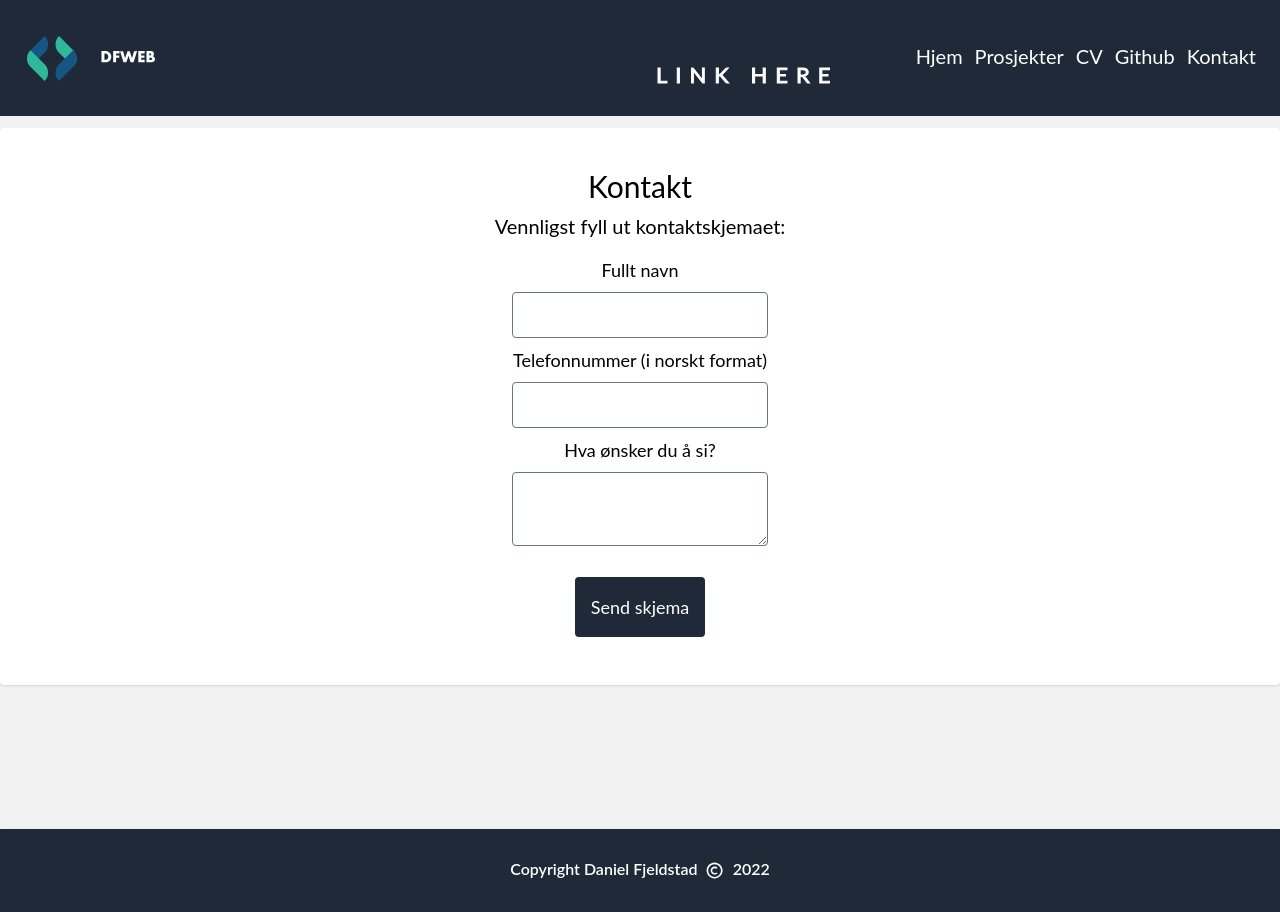
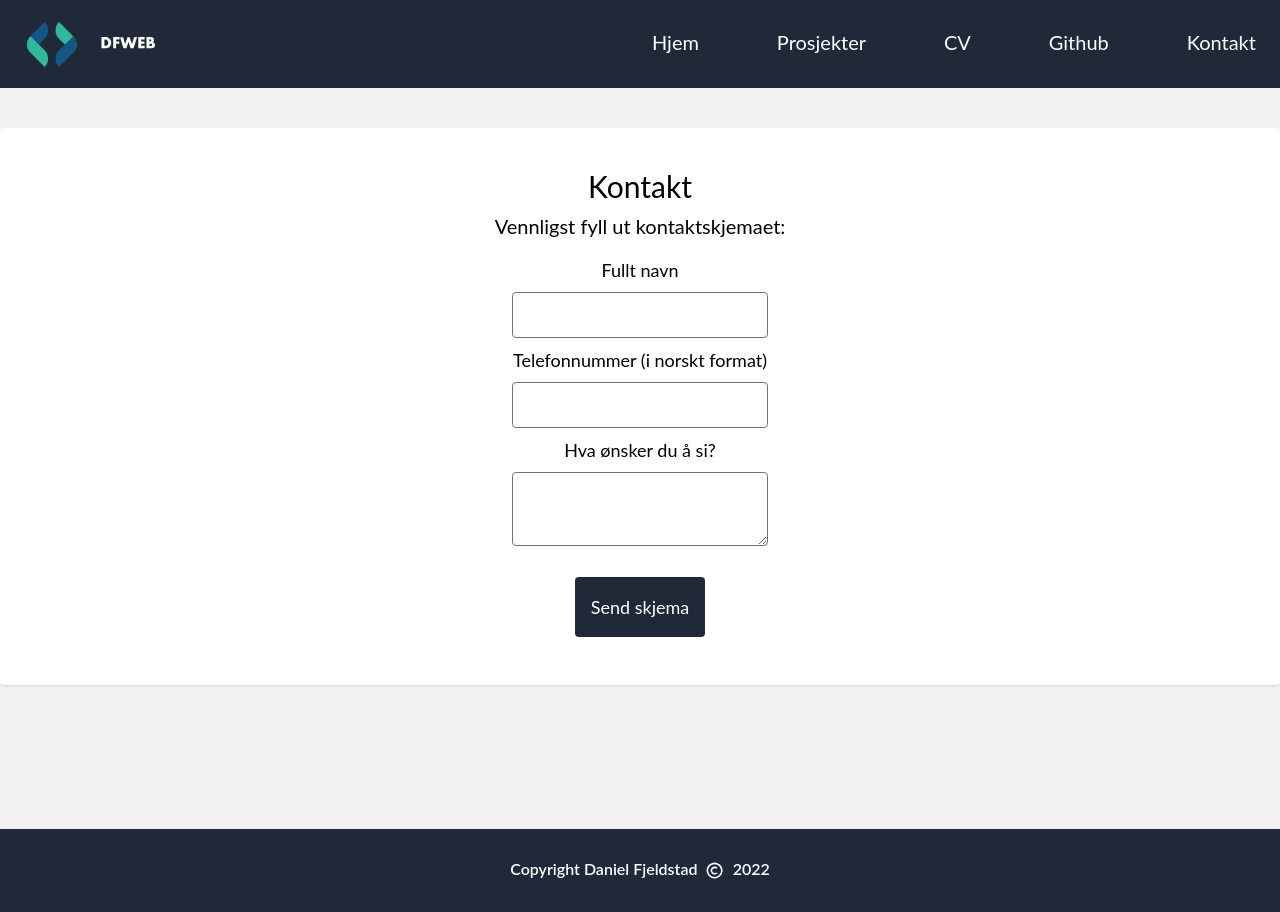
Before and after one commit to meticulousfan/React-framer-motion-portfolio, a Next.js app: page /kontakt in a window 1280 px wide. Built offline with nearby package versions, Linux system fonts and the light colour scheme.

Commit message:
Fjern animasjoner

```diff
--- a/src/components/Layout/Navbar.component.tsx
+++ b/src/components/Layout/Navbar.component.tsx
@@ -33,15 +33,6 @@ const Navbar = (): JSX.Element => {
               role="navigation"
               aria-label="Navigasjon"
               className="items-center justify-between flex-1 hidden list-reset md:flex lg:flex xl:flex lg:-mr-4 xl:-mr-4">
-              <div className="svg-wrapper">
-                <svg height="60" width="320" xmlns="http://www.w3.org/2000/svg">
-                  <rect className="shape" height="60" width="320" />
-                  <text x="60" y="55" className="text">
-                    LINK HERE
-                  </text>
-                </svg>
-              </div>
-
               {LINKS.map((link) => (
                 <li key={link.id} className="mr-3">
                   {link.external ? (
--- a/src/styles/globals.css
+++ b/src/styles/globals.css
@@ -36,37 +36,3 @@ a {
   transform: translateX(4em);
   clip-path: polygon(0 0, 100% 0, 100% 0, 0 0);
 }
-
-/* Animasjoner Navbar */
-
-.svg-wrapper {
-  position: relative;
-  top: 50%;
-  transform: translateY(-50%);
-  margin: 0 auto;
-  width: 320px;
-}
-.shape {
-  stroke-dasharray: 140 540;
-  stroke-dashoffset: -474;
-  stroke-width: 0px;
-  fill: transparent;
-  stroke: #fff;
-  border-bottom: 5px solid black;
-  transition: stroke-width 1s, stroke-dashoffset 1s, stroke-dasharray 1s;
-}
-.text {
-  fill: #fff;
-  stroke: #fff;
-  font-size: 22px;
-  line-height: 32px;
-  letter-spacing: 8px;
-  color: #fff;
-  top: -48px;
-  position: relative;
-}
-.svg-wrapper:hover .shape {
-  stroke-width: 2px;
-  stroke-dashoffset: 0;
-  stroke-dasharray: 760;
-}
```
